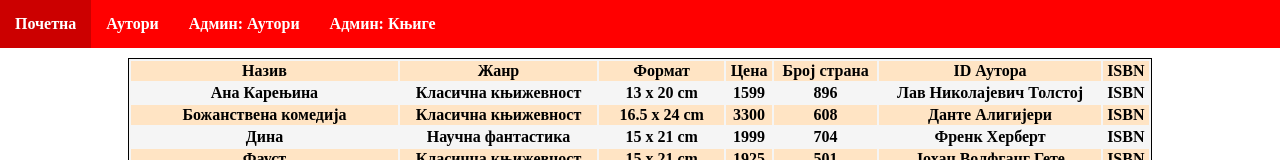
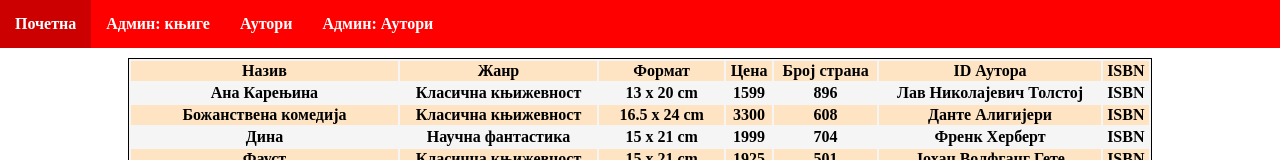
Before and after one commit to hpatrik0/web-design, a plain HTML site: page adminKnjige.html in a window 1280 px wide. Shown: the top 160 px of the page. Drawn offline with Linux system fonts and the light colour scheme.

Commit message:
Add files via upload

```diff
--- a/adminKnjige.html
+++ b/adminKnjige.html
@@ -7,10 +7,9 @@
         <nav class="navbar">
             <ul>
                 <li><a href="katalogKnjiga.html">Почетна</a></li>
-                <li><a href="autori.html">Аутори</a></li>
-                <li><a href="autor_admin.html">Админ: Аутори</a></li>
-                <li><a href="adminKnjige.html">Админ: Књиге</a></li>
-
+                <li><a href="adminKnjige.html">Админ: књиге</a></li>
+                <li><a href="autor.html">Аутори</a></li>
+                <li><a href="">Админ: Аутори</a></li>
             </ul>
         </nav>
         <table class="table">
```
Also changed, not shown: anaKarenjina.html (+3 -4 lines), bozanstvenaKomedija.html (+3 -4 lines), carlsDeksterVord.html (+3 -4 lines), dina.html (+3 -4 lines), faust.html (+3 -4 lines), katalogKnjiga.html (+4 -5 lines), metamorfoza.html (+3 -4 lines), naDriniCuprija.html (+3 -4 lines), parazit.html (+3 -4 lines), to.html (+3 -4 lines), zelenaMilja.html (+3 -4 lines).
